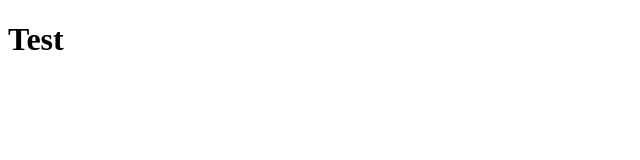
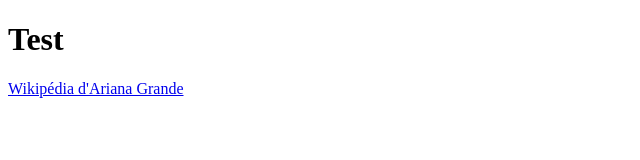
Before and after one commit to diiablex62/agence3, a plain HTML site: page index.html in a window 1280 px wide. Shown: the whole page, without its empty margins (0-640 px from the left). Drawn offline with Linux system fonts and the light colour scheme.

Commit message:
ajout d'un a

```diff
--- a/index.html
+++ b/index.html
@@ -7,5 +7,8 @@
   </head>
   <body>
     <h1>Test</h1>
+    <a href="https://fr.wikipedia.org/wiki/Ariana_Grande"
+      >Wikipédia d'Ariana Grande</a
+    >
   </body>
 </html>
```
